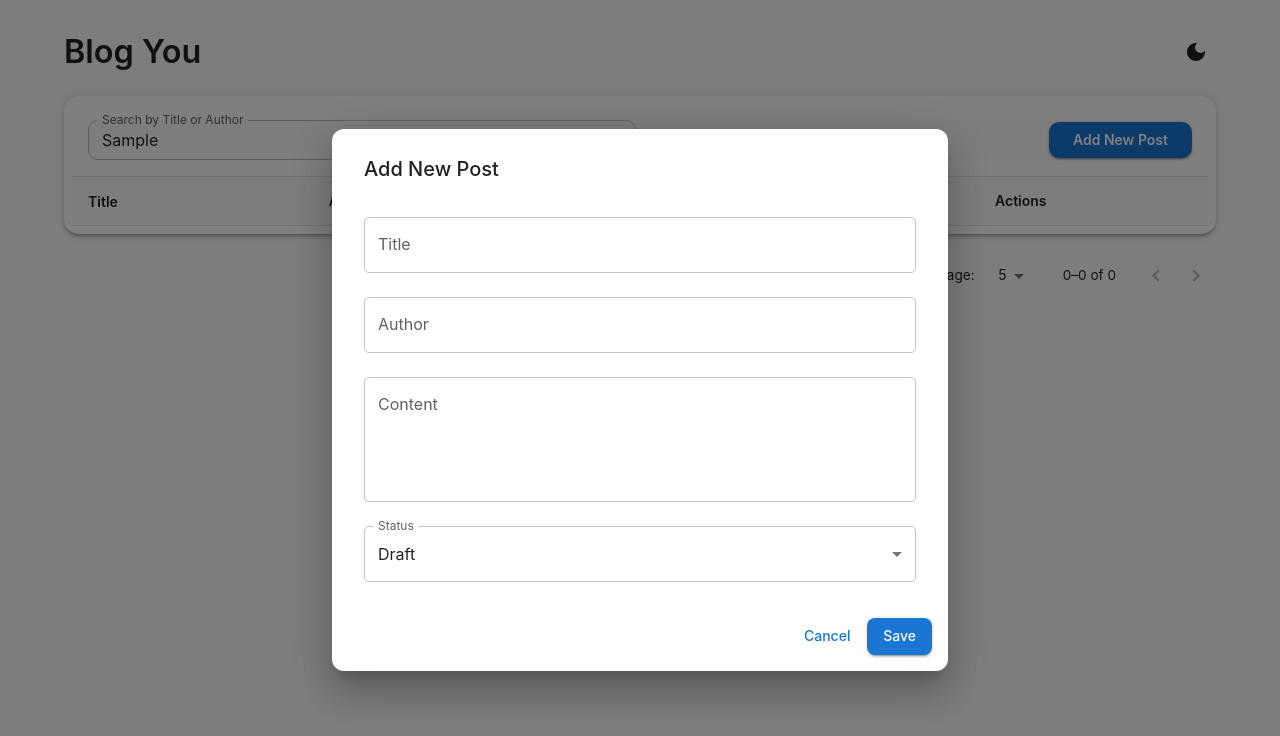
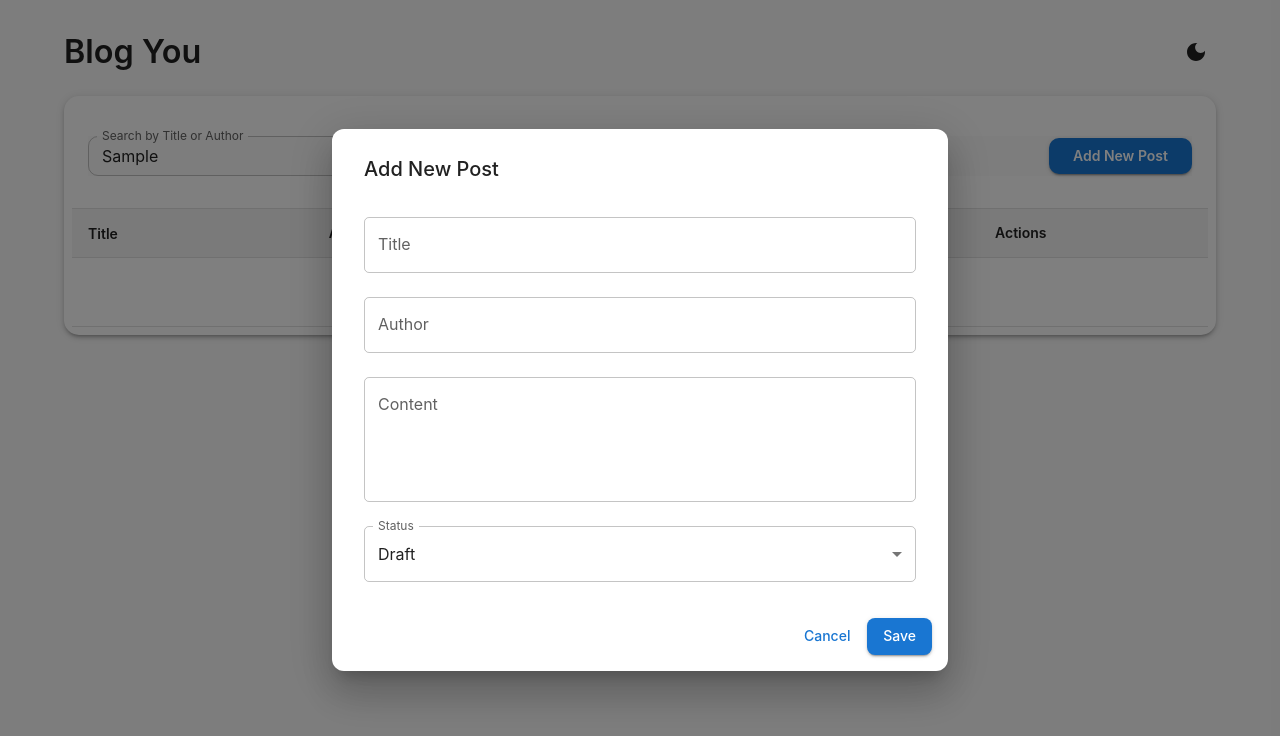
Before and after one commit to Prady-SK/blog-you, a React (Create React App) app: page / in a window 1280 px wide. Both pictures are taken after typing "Sample" into the empty fields and a click on the button "Add New Post". Shown: the top 736 px of the page. Built offline with nearby package versions, Linux system fonts and the light colour scheme.

Commit message:
fix: message for no posts found

```diff
--- a/src/cms/blogTable.ts
+++ b/src/cms/blogTable.ts
@@ -15,4 +15,5 @@ export const blogTableCMS = {
     `Are you sure you want to delete "${title}"?`,
   cancel: "Cancel",
   confirmDelete: "Delete",
+  noPostsMessage: "No posts found.",
 };
--- a/src/components/blog-table/BlogTable.tsx
+++ b/src/components/blog-table/BlogTable.tsx
@@ -72,12 +72,15 @@ const BlogTable: React.FC<BlogTableProps> = ({ blogPosts, setBlogPosts }) => {
   };
 
   return (
-    <Box sx={{ mt: { xs: 1, md: 3 }, borderRadius: 2 }}>
+    <Box sx={{ mt: { xs: 0, md: 3 }, borderRadius: 2 }}>
       <Paper
         sx={{
           borderRadius: 3,
           overflow: "hidden",
-          boxShadow: 3,
+          boxShadow: {
+            xs: 1,
+            md: 3,
+          },
           backgroundColor: theme.palette.background.paper,
         }}
       >
@@ -124,7 +127,7 @@ const BlogTable: React.FC<BlogTableProps> = ({ blogPosts, setBlogPosts }) => {
             navigate={navigate}
           />
         ) : (
-          <Box sx={{ overflowX: "auto" }}>
+          <Box>
             <table style={{ width: "100%", borderSpacing: 0 }}>
               <BlogTableHead
                 sortConfig={sortConfig}
@@ -150,7 +153,7 @@ const BlogTable: React.FC<BlogTableProps> = ({ blogPosts, setBlogPosts }) => {
         )}
       </Paper>
 
-      {/* Pagination */}
+      {filteredPosts.length > 0 && (
         <Box
           sx={{
             display: "flex",
@@ -176,8 +179,7 @@ const BlogTable: React.FC<BlogTableProps> = ({ blogPosts, setBlogPosts }) => {
             rowsPerPageOptions={[5, 10, 25]}
           />
         </Box>
-
-      {/* Add/Edit dialog */}
+      )}
       <PostDialog
         open={dialogOpen}
         handleClose={() => setDialogOpen(false)}
--- a/src/components/blog-table/BlogTableBody.tsx
+++ b/src/components/blog-table/BlogTableBody.tsx
@@ -25,24 +25,31 @@ const BlogTableBody: React.FC<Props> = ({
 }) => {
   return (
     <TableBody>
-      {posts.map((post, index) => (
+      {posts.length === 0 ? (
+        <TableRow>
+          <TableCell
+            colSpan={5}
+            align="center"
+            sx={{ py: 3, color: "text.secondary" }}
+          >
+            {blogTableCMS.noPostsMessage}
+          </TableCell>
+        </TableRow>
+      ) : (
+        posts.map((post, index) => (
           <TableRow
             key={post.id}
             hover
+            onClick={() => navigate(`/post/${post.id}`)}
             sx={{
               cursor: "pointer",
-            backgroundColor: index % 2 === 0 ? "transparent" : "action.hover",
-            "&:hover": {
-              backgroundColor: "action.selected",
-            },
+              backgroundColor: index % 2 ? "action.hover" : "transparent",
+              "&:hover": { backgroundColor: "action.selected" },
               transition: "background-color 0.2s ease",
             }}
-          onClick={() => navigate(`/post/${post.id}`)}
           >
             {/* Title */}
-          <TableCell sx={{ fontWeight: 500, color: "text.primary" }}>
-            {post.title}
-          </TableCell>
+            <TableCell sx={{ fontWeight: 500 }}>{post.title}</TableCell>
 
             {/* Author */}
             <TableCell sx={{ color: "text.secondary", fontSize: "0.9rem" }}>
@@ -54,7 +61,7 @@ const BlogTableBody: React.FC<Props> = ({
               {post.date}
             </TableCell>
 
-          {/* Status with color chip */}
+            {/* Status */}
             <TableCell>
               <Chip
                 label={post.status}
@@ -75,10 +82,7 @@ const BlogTableBody: React.FC<Props> = ({
                     borderRadius: 1,
                     fontSize: "0.8rem",
                     fontWeight: 500,
-                  "&:hover": {
-                    backgroundColor: "primary.light",
-                    color: "white",
-                  },
+                    "&:hover": { bgcolor: "primary.main", color: "white" },
                   }}
                   onClick={(e) => {
                     e.stopPropagation();
@@ -96,7 +100,7 @@ const BlogTableBody: React.FC<Props> = ({
                     borderRadius: 1,
                     fontSize: "0.8rem",
                     fontWeight: 500,
-                  "&:hover": { backgroundColor: "error.light", color: "white" },
+                    "&:hover": { bgcolor: "error.main", color: "white" },
                   }}
                   onClick={(e) => {
                     e.stopPropagation();
@@ -108,7 +112,8 @@ const BlogTableBody: React.FC<Props> = ({
               </Stack>
             </TableCell>
           </TableRow>
-      ))}
+        ))
+      )}
     </TableBody>
   );
 };
--- a/src/components/blog-table/BlogTableHead.tsx
+++ b/src/components/blog-table/BlogTableHead.tsx
@@ -22,7 +22,6 @@ const BlogTableHead: React.FC<Props> = ({ sortConfig, onSortChange }) => {
   const headCellStyle = {
     fontWeight: 600,
     color: "text.primary",
-    backgroundColor: "background.default",
     py: 1.5,
   } as const;
 
@@ -56,7 +55,6 @@ const BlogTableHead: React.FC<Props> = ({ sortConfig, onSortChange }) => {
             active={sortConfig.key === "date"}
             direction={sortConfig.key === "date" ? sortConfig.order : "asc"}
             onClick={createSortHandler("date")}
-            sx={{ fontWeight: "inherit" }}
           >
             <Typography variant="body2" fontWeight={600}>
               {blogTableCMS.tableHeaders.date}
--- a/src/components/blog-table/BlogTableToolbar.tsx
+++ b/src/components/blog-table/BlogTableToolbar.tsx
@@ -48,7 +48,7 @@ const BlogTableToolbar: React.FC<Props> = ({
         spacing={1} // small gap between elements only
         alignItems="center"
         sx={{
-          m: 0, // no margin on grid
+          my: 2, // no margin on grid
           width: "100%",
         }}
       >
@@ -70,7 +70,7 @@ const BlogTableToolbar: React.FC<Props> = ({
         {isMobile && (
           <Grid
             size={{ xs: 12 }}
-            sx={{ display: "flex", alignItems: "center" }}
+            sx={{ display: "flex", alignItems: "center", marginY: 1 }}
           >
             <TextField
               select
--- a/src/components/blog-table/PostCardList.tsx
+++ b/src/components/blog-table/PostCardList.tsx
@@ -11,6 +11,7 @@ import {
 import EditIcon from "@mui/icons-material/Edit";
 import DeleteIcon from "@mui/icons-material/Delete";
 import { BlogPost } from "../../types";
+import { blogTableCMS } from "../../cms/blogTable";
 
 interface Props {
   posts: BlogPost[];
@@ -25,6 +26,13 @@ const PostCardList: React.FC<Props> = ({
   onDelete,
   navigate,
 }) => {
+  if (posts.length === 0) {
+    return (
+      <Box sx={{ py: 4, textAlign: "center", color: "text.secondary" }}>
+        <Typography variant="body1">{blogTableCMS.noPostsMessage}</Typography>
+      </Box>
+    );
+  }
   return (
     <Stack spacing={2} sx={{ p: 0 }}>
       {posts.map((post) => (
--- a/src/pages/dashboard-page/DashboardPage.tsx
+++ b/src/pages/dashboard-page/DashboardPage.tsx
@@ -15,8 +15,8 @@ import { dashboardCMS } from "../../cms/dashboard";
 
 const DashboardPage: React.FC = () => {
   const [blogPosts, setBlogPosts] = useState<BlogPost[]>(() => {
-    const storedPosts = localStorage.getItem("localBlogData");
-    return storedPosts ? JSON.parse(storedPosts) : blogData;
+    const stored = localStorage.getItem("localBlogData");
+    return stored ? JSON.parse(stored) : blogData;
   });
 
   const theme = useTheme();
@@ -34,19 +34,23 @@ const DashboardPage: React.FC = () => {
         color: theme.palette.text.primary,
       }}
     >
-      <Container maxWidth="lg" sx={{ pt: 4, pb: 4 }}>
+      <Container maxWidth="lg" sx={{ py: 4 }}>
         <Box
           sx={{
             display: "flex",
             justifyContent: "space-between",
             alignItems: "center",
+            mb: 3,
           }}
         >
-          <Typography variant="h4">{dashboardCMS.title}</Typography>
+          <Typography variant="h4" fontWeight={600}>
+            {dashboardCMS.title}
+          </Typography>
           <IconButton onClick={toggleColorMode} color="inherit">
             {theme.palette.mode === "dark" ? <LightMode /> : <DarkMode />}
           </IconButton>
         </Box>
+
         <BlogTable blogPosts={blogPosts} setBlogPosts={setBlogPosts} />
       </Container>
     </Box>
--- a/src/pages/view-page/ViewPage.tsx
+++ b/src/pages/view-page/ViewPage.tsx
@@ -21,7 +21,7 @@ const ViewPage: React.FC = () => {
         sx={{
           minHeight: "100vh",
           bgcolor: theme.palette.background.default,
-          p: { xs: 2, sm: 3 },
+          p: 3,
         }}
       >
         <Typography variant="h6" color="error">
@@ -43,18 +43,14 @@ const ViewPage: React.FC = () => {
       sx={{
         minHeight: "100vh",
         bgcolor: theme.palette.background.default,
-        p: { xs: 2, sm: 3 },
+        p: 3,
       }}
     >
       {/* Back button */}
       <Button
         variant="outlined"
         onClick={() => navigate("/")}
-        sx={{
-          mb: 2,
-          borderRadius: 2,
-          textTransform: "none",
-        }}
+        sx={{ mb: 2, borderRadius: 2, textTransform: "none" }}
       >
         {viewPostCMS.backButton}
       </Button>
@@ -62,22 +58,16 @@ const ViewPage: React.FC = () => {
       {/* Main content */}
       <Paper
         sx={{
-          p: { xs: 2, sm: 3 },
+          p: 3,
           borderRadius: 3,
-          boxShadow: 3,
+          boxShadow: 2,
           bgcolor: theme.palette.background.paper,
         }}
       >
-        {/* Title */}
-        <Typography
-          variant="h4"
-          gutterBottom
-          sx={{ color: theme.palette.text.primary, fontWeight: 600 }}
-        >
+        <Typography variant="h4" gutterBottom fontWeight={600}>
           {post.title}
         </Typography>
 
-        {/* Meta info */}
         <Typography
           variant="subtitle2"
           sx={{ color: theme.palette.text.secondary, mb: 2 }}
@@ -85,13 +75,12 @@ const ViewPage: React.FC = () => {
           {viewPostCMS.authorPrefix} {post.author} | {post.date} | {post.status}
         </Typography>
 
-        {/* Content */}
         <Typography
           variant="body1"
           sx={{
             whiteSpace: "pre-line",
+            lineHeight: 1.7,
             color: theme.palette.text.primary,
-            lineHeight: 1.7,
           }}
         >
           {post.content}
```
Lines whose indentation alone changed are shown as unchanged.
